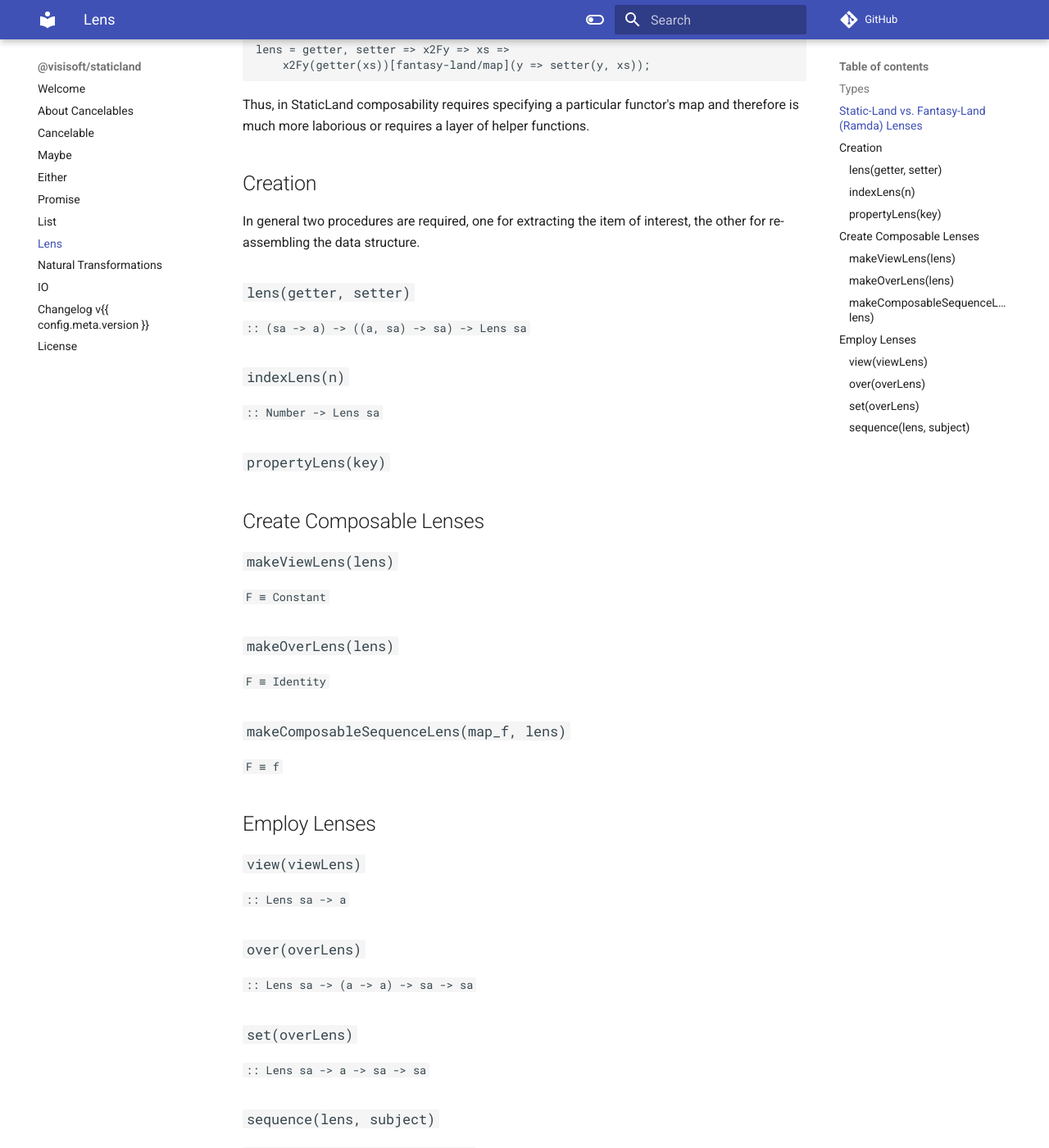
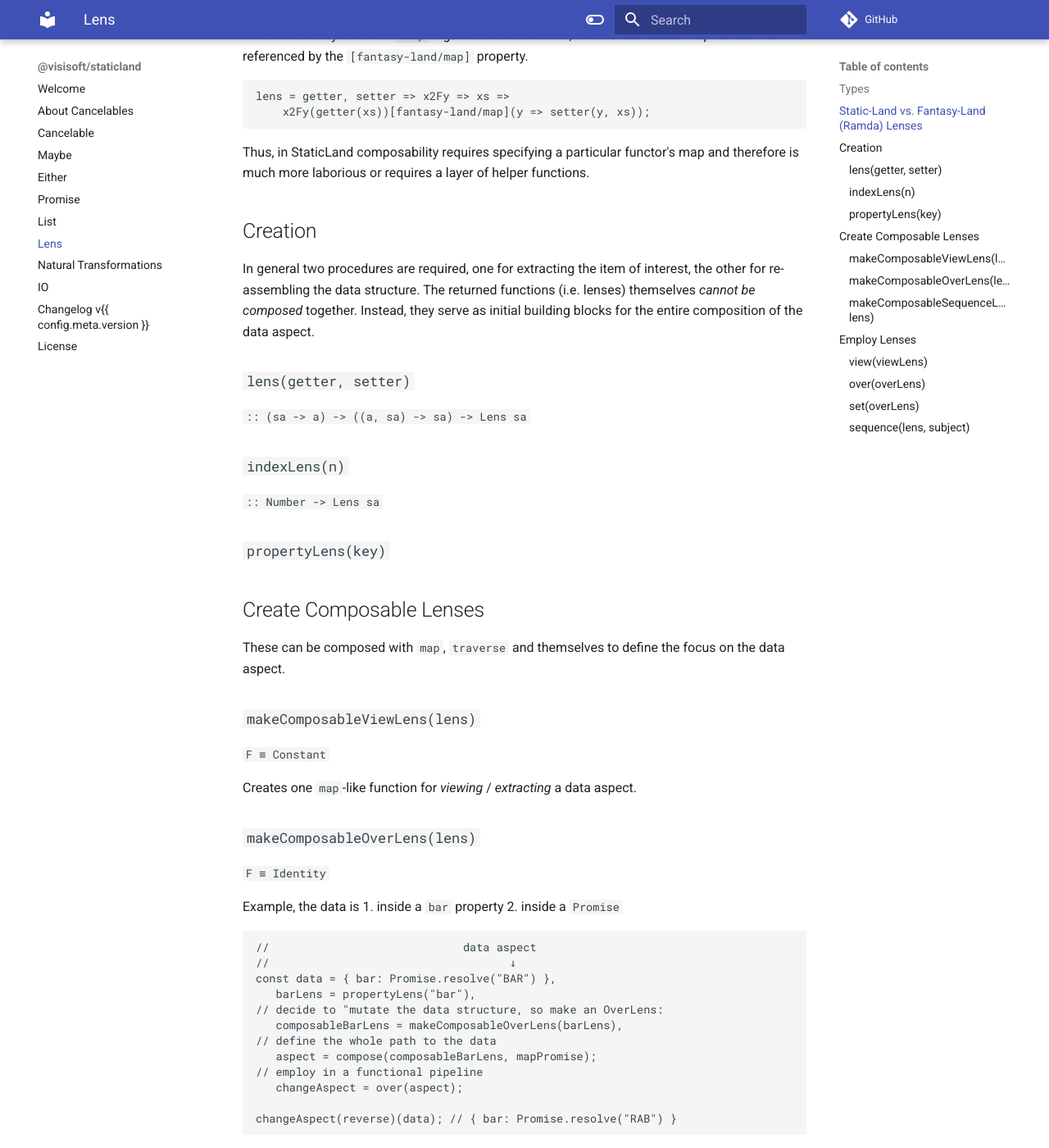
Before and after one commit to semmel/StaticLand, an MkDocs documentation site: the page built from doc/lens.md, in a window 1280 px wide and 1400 px high, scrolled down 897 px. Shown: the whole window at 82% size. Built offline with MkDocs 1.6.1 and Material for MkDocs 9.7.7, drawn with Linux system fonts in a browser that asks for light colours; comment, search, counter and statistics services are not loaded; some of the changed text lies outside the part shown.

Commit message:
doc(lenses):

````diff
--- a/doc/lens.md
+++ b/doc/lens.md
@@ -1,6 +1,10 @@
 Lens
 ====
-A Lens is a function which focuses on a particular aspect, property, index, ... of a data structure. Their purpose is to make changes in a data structure in a non-mutating functional way. Lenses compose with traversal functions (`Type.traverse(of_f, liftA2_f)`), mapping functions (`Type.map`) and isomorphism functions. Thereby a particular aspect deep in a complex data structure can be modeled by such a composed lens function. Lenses are put into action by a set of helper functions (`view`, `over`) which take the lens and source data as arguments and return the result data.
+A Lens is a function which focuses on a particular aspect, property, index, ... of a data structure. Their purpose is to make changes in a data structure in a non-mutating functional way.
+
+Lenses compose with themselves, traversal functions (`Type.traverse(of_f, liftA2_f)`), mapping functions (`Type.map`) and isomorphism functions. All these items piped together drill deep down into a data structure. Thereby a particular aspect deep in this complex data structure can be modeled by such a composed lens function.
+
+Lenses are put into action by a set of helper functions (`view`, `over`, `set`) which take the lens and source data as arguments and return the result data.
 
 For a thorough introduction read ["Lenses with Immutable.js" by Brian Lonsdorf][1], for the details of the implementation for StaticLand data structures read ["Partial Lenses Implementation" by Vesa Karvonen][2]
 
@@ -31,7 +35,7 @@ Thus, in StaticLand composability requires specifying a particular functor's map
 
 Creation
 -------
-In general two procedures are required, one for extracting the item of interest, the other for re-assembling the data structure.
+In general two procedures are required, one for extracting the item of interest, the other for re-assembling the data structure. The returned functions (i.e. lenses) themselves *cannot be composed* together. Instead, they serve as initial building blocks for the entire composition of the data aspect.
 
 ### `lens(getter, setter)`
 `:: (sa -> a) -> ((a, sa) -> sa) -> Lens sa`
@@ -43,12 +47,33 @@ In general two procedures are required, one for extracting the item of interest,
 
 Create Composable Lenses
 ------------------
+These can be composed with `map`, `traverse` and themselves to define the focus on the data aspect.
 
-### `makeViewLens(lens)`
+### `makeComposableViewLens(lens)`
 `F ≡ Constant`
 
-### `makeOverLens(lens)`
+Creates one `map`-like function for *viewing* / *extracting* a data aspect.
+
+### `makeComposableOverLens(lens)`
 `F ≡ Identity`
+
+Example, the data is
+1. inside a `bar` property
+2. inside a `Promise`
+```javascript
+//                             data aspect
+//                                    ↓
+const data = { bar: Promise.resolve("BAR") },
+   barLens = propertyLens("bar"),
+// decide to "mutate the data structure, so make an OverLens:
+   composableBarLens = makeComposableOverLens(barLens),
+// define the whole path to the data
+   aspect = compose(composableBarLens, mapPromise);
+// employ in a functional pipeline
+   changeAspect = over(aspect);
+
+changeAspect(reverse)(data); // { bar: Promise.resolve("RAB") }
+```
 
 ### `makeComposableSequenceLens(map_f, lens)`
 `F ≡ f`
````
